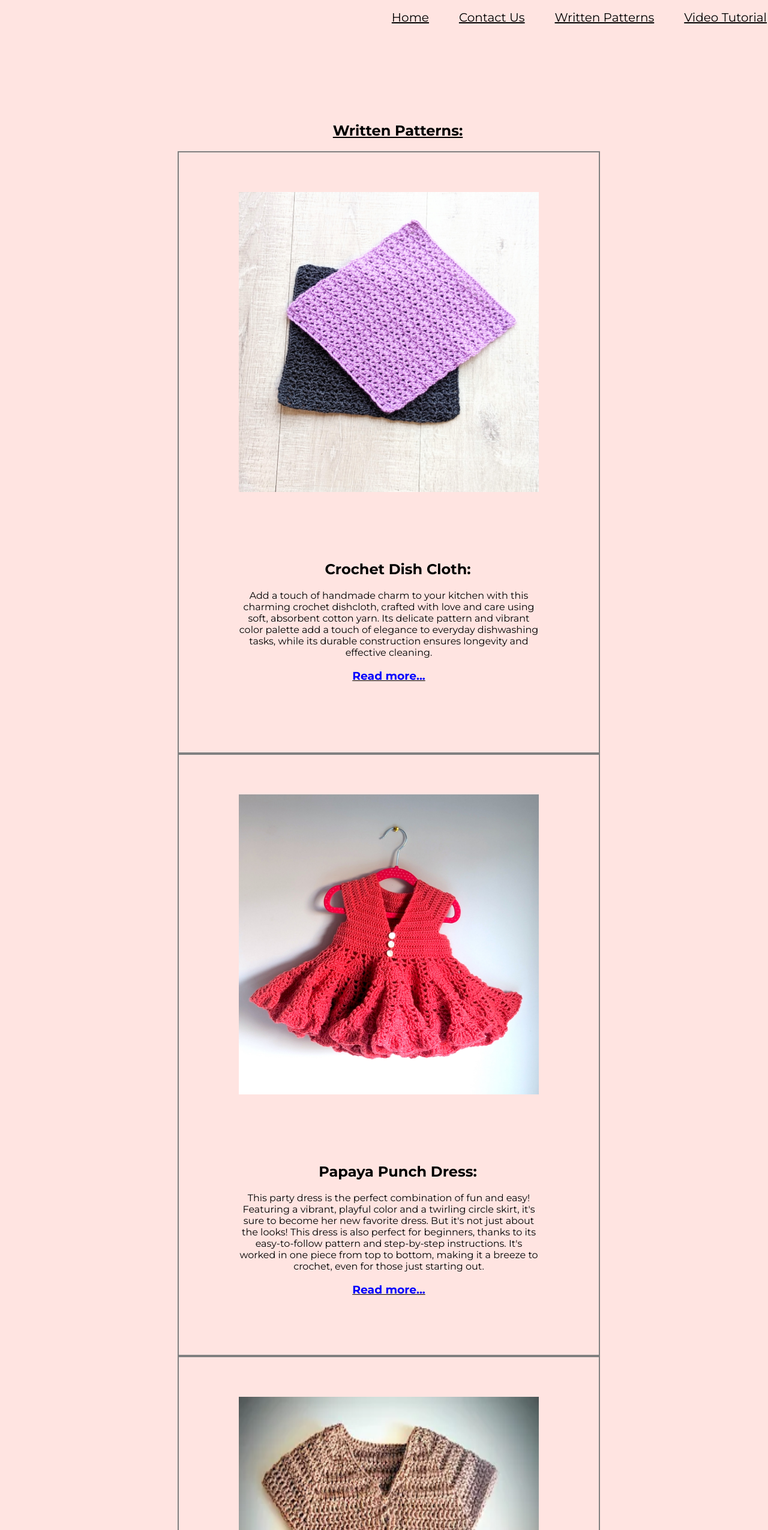
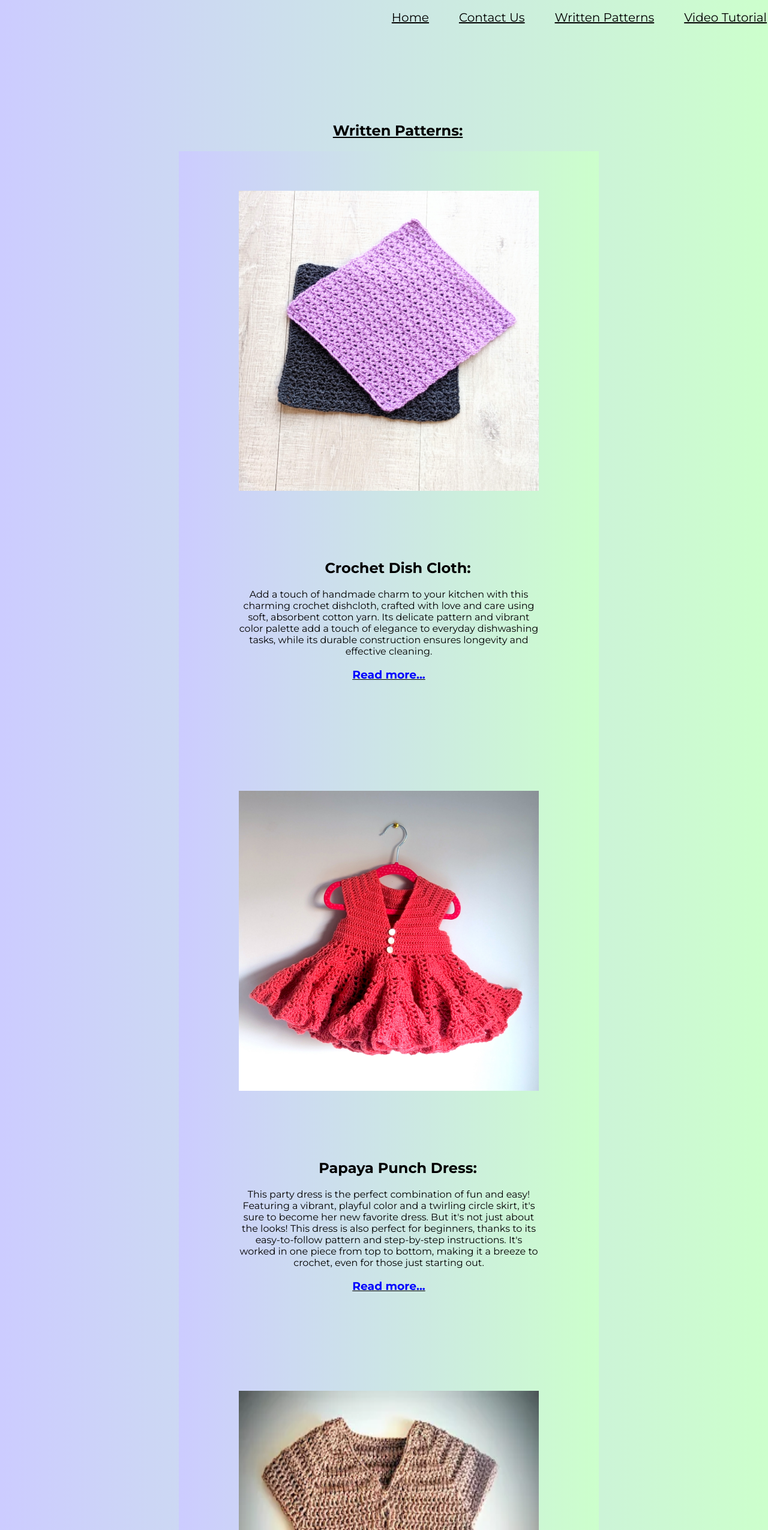
Before and after one commit to raheelaahmed/crochet-guide, a plain HTML site: page written-patterns.html in a window 1280 px wide. Shown: the part 111-2661 px from the top of the page at 60% size. Drawn offline with Linux system fonts and the light colour scheme.

Commit message:
add changes in body bg-color and div

```diff
--- a/assets/css/style.css
+++ b/assets/css/style.css
@@ -9,7 +9,7 @@
 
 body {
 
-    background-color: mistyrose;
+    background: linear-gradient(to left, #ccffcc 0%, #ccccff 100%);
 }
 
 
@@ -173,8 +173,9 @@ body {
 
     margin: 0 auto;
     text-align: center;
-    border: 2px solid grey;
+
     display: grid;
+    background: linear-gradient(to left, #ccffcc 0%, #ccccff 100%);
 }
 
 #dish-cloth img {
@@ -205,8 +206,10 @@ body {
     padding-bottom: 50px;
     margin: 0 auto;
     text-align: center;
-    border: 2px solid grey;
+
     display: grid;
+
+    background: linear-gradient(to left, #ccffcc 0%, #ccccff 100%);
 }
 
 #dress {
@@ -238,8 +241,10 @@ body {
     padding-bottom: 50px;
     margin: 0 auto;
     text-align: center;
-    border: 2px solid grey;
+
     display: grid;
+
+    background: linear-gradient(to left, #ccffcc 0%, #ccccff 100%);
 }
 
 #sleeveless-sweater img {
@@ -269,8 +274,10 @@ body {
     padding-bottom: 50px;
     margin: 0 auto;
     text-align: center;
-    border: 2px solid grey;
+
     display: grid;
+
+    background: linear-gradient(to left, #ccffcc 0%, #ccccff 100%);
 }
 
 #heart img {
```
